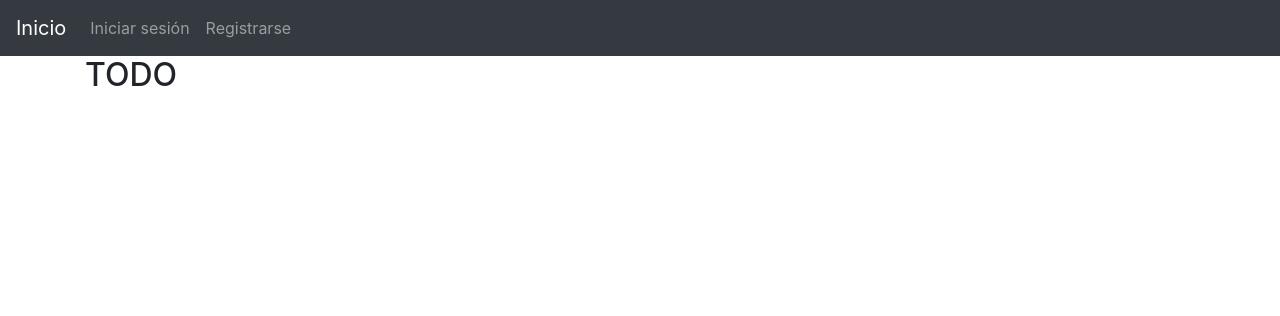
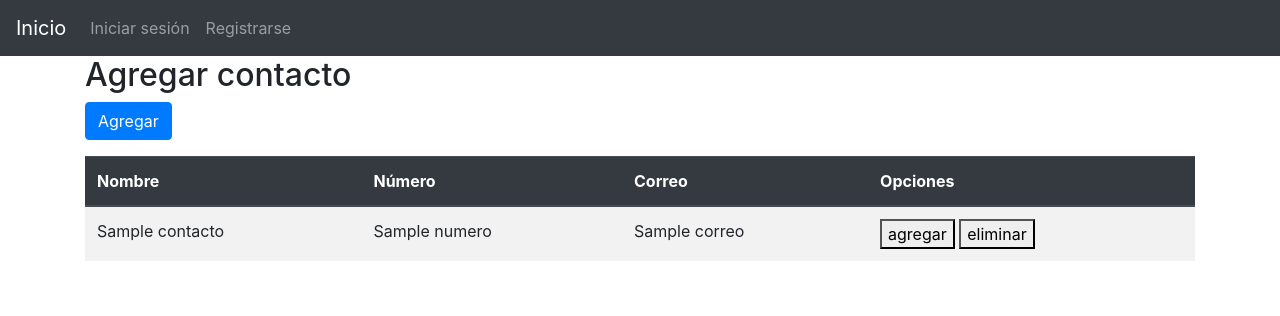
Before and after one commit to Axel19992017/flask-practice, a Flask app: template templates/contactos/index.html in a window 1280 px wide. Shown: the top 316 px of the page. Run offline with Flask 2, Linux system fonts and the light colour scheme; the template is opened without the code that fills it: most values are stand-ins (such as "Sample title", 1, 10 or a date in 2020); some libraries are stand-ins or nearby versions.

Commit message:
:seedling: Agregando contatos #4

```diff
--- a/templates/contactos/index.html
+++ b/templates/contactos/index.html
@@ -5,5 +5,77 @@ contactos
 {% endblock title %}
 
 {% block main %}
-<h2>TODO</h2>
+<div>
+    <!-- Button trigger modal -->
+    <div class=form-group>
+        <h2> Agregar contacto</h2>
+        <button type="button" class="btn btn-primary" data-toggle="modal" data-target="#staticBackdrop">
+          Agregar
+        </button>
+    </div>
+
+
+    <!-- Modal -->
+    <div class="modal fade" id="staticBackdrop" data-backdrop="static" data-keyboard="false" tabindex="-1" aria-labelledby="staticBackdropLabel" aria-hidden="true">
+      <div class="modal-dialog">
+        <div class="modal-content">
+          <div class="modal-header">
+            <h5 class="modal-title" id="staticBackdropLabel">Re</h5>
+            <button type="button" class="close" data-dismiss="modal" aria-label="Close">
+              <span aria-hidden="true">&times;</span>
+            </button>
+          </div>
+          <div class="modal-body">
+            <form action="/contactos" method="post">
+                <div class="form-group">
+                    <input autocomplete="off" autofocus class="form-control" name="nombre" placeholder="Nombre" type="text" required/>
+                </div>
+                <div class="form-group">
+                    <input autocomplete="off" autofocus class="form-control" name="numero" placeholder="Numero" type="text" required/>
+                </div>
+                <div class="form-group">
+                    <input autocomplete="off" autofocus class="form-control" name="correo" placeholder="Correo" type="text" required/>
+                </div>
+
+                <button class="btn btn-primary" type="submit">Agregar</button>
+                <button type="button" class="btn btn-secondary" data-dismiss="modal">Close</button>
+            </form>
+          </div>
+        </div>
+      </div>
+    </div>
+</div>
+
+<div>
+        <table class="table table-striped text-left">
+        <thead class="thead-dark">
+            <tr>
+                <th hidden>id</th>
+                <th hidden>usuario</th>
+                <th>Nombre</th>
+                <th>Número</th>
+                <th>Correo</th>
+                <th>Opciones</th>
+            </tr>
+
+        </thead>
+        <tbody>
+             {%for contacto in contacto%}
+             <tr>
+                <td hidden>{{contacto.id}}</td>
+                <td hidden>{{contacto.id_usuario}}</td>
+                <td>{{contacto.nombre}}</td>
+                <td>{{contacto.numero}}</td>
+                <td>{{contacto.correo}}</td>
+                <td>
+                    <button>agregar</button>
+                    <button>eliminar</button>
+                </td>
+             </tr>
+            {%endfor%}
+        </tbody>
+    </table>
+</div>
+
+
 {% endblock main %}
```
Also changed, not shown: routes/contactos.py (+10 -2 lines), application.db.
